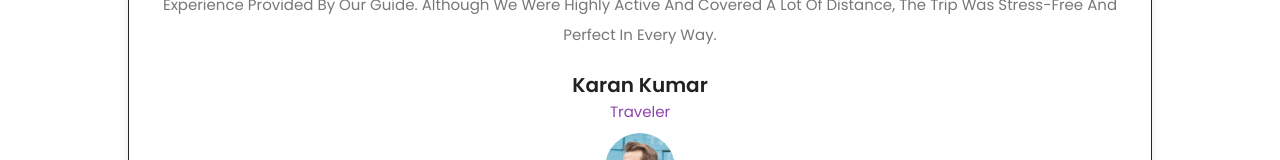
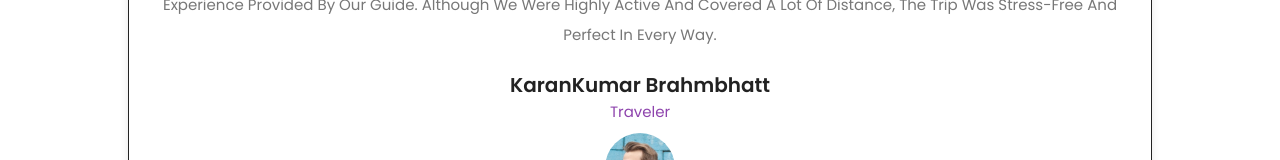
Before and after one commit to shreynaik100/TrendsProject_Group2, a React (Create React App) app: page /review in a window 1280 px wide. Shown: the part 774-934 px from the top of the page. Built offline with nearby package versions, Linux system fonts and the light colour scheme.

Commit message:
Updated review image

```diff
--- a/src/components/Review.js
+++ b/src/components/Review.js
@@ -20,7 +20,7 @@ const Review = () => {
                         delectable food, and exceptional tour leaders and other travellers? This trip was fantastic. Sharing her
                         home and culture with us was a fantastic experience provided by our guide. Although we were highly active
                         and covered a lot of distance, the trip was stress-free and perfect in every way.</p>
-                    <h3>Karan Kumar</h3>
+                    <h3>KaranKumar Brahmbhatt</h3>
                     <span>traveler</span>
                     <img src="images/review-1.png" alt="" />
 
```
Also changed, not shown: public/images/review-4.png.
